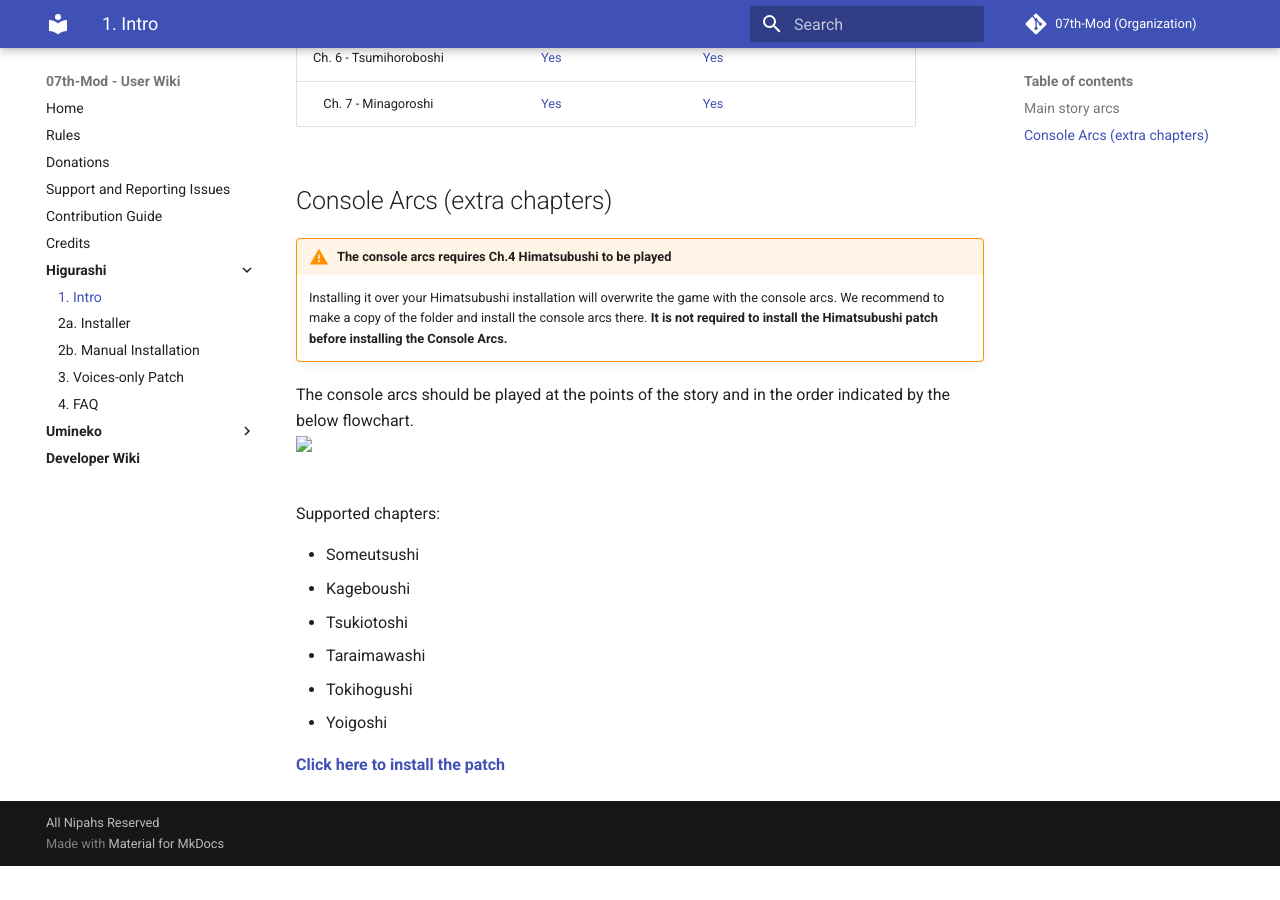
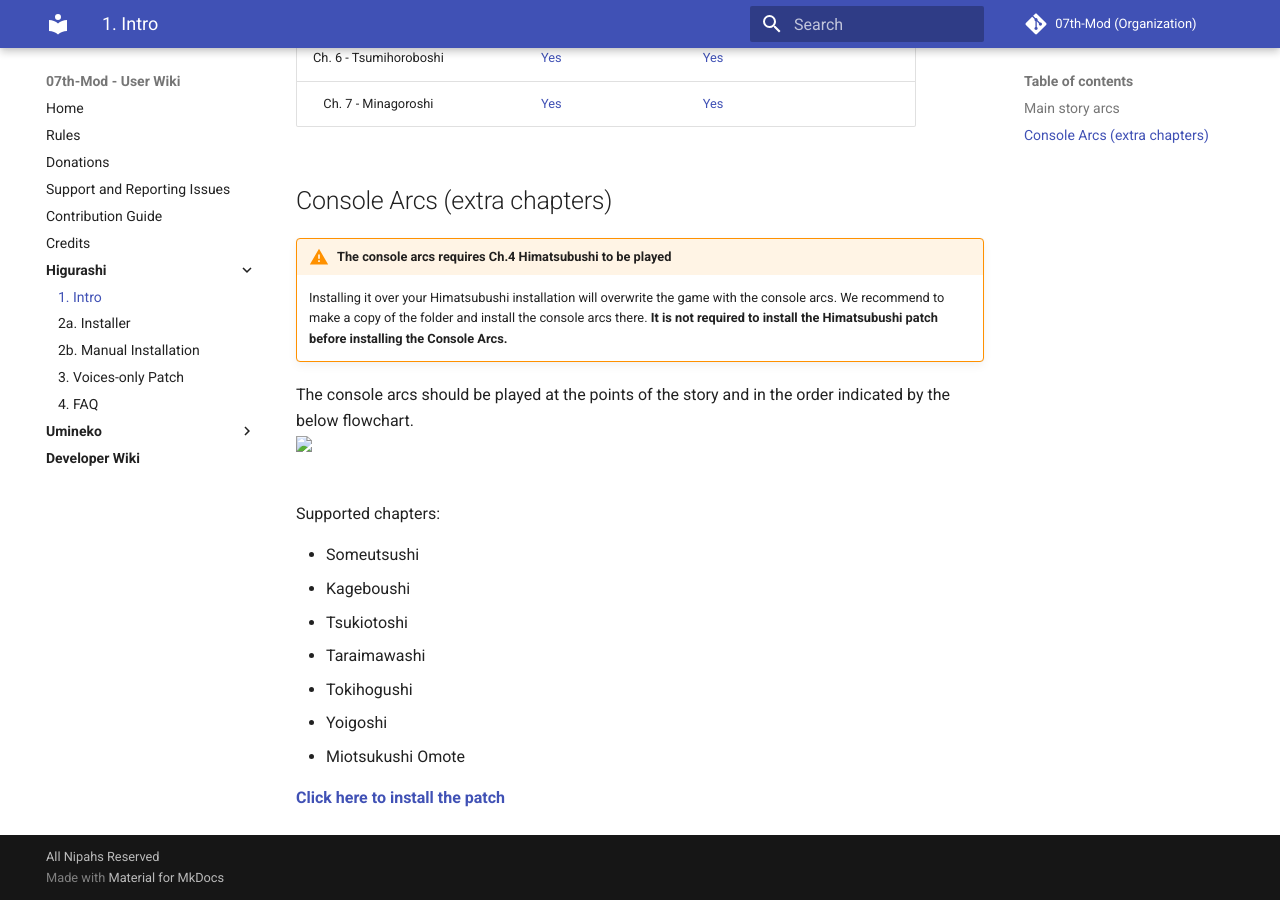
Before and after one commit to 07th-mod/wiki, an MkDocs documentation site: the page built from docs/Higurashi/Higurashi-Getting-started.md, in a window 1280 px wide and 900 px high, scrolled down 877 px. Built offline with MkDocs 1.6.1 and Material for MkDocs 9.7.7, drawn with Linux system fonts in a browser that asks for light colours; before the commit the page ends 1743 px from its top, so only the background shows below that.

Commit message:
Update for Omote release

```diff
--- a/docs/Higurashi/Higurashi-Getting-started.md
+++ b/docs/Higurashi/Higurashi-Getting-started.md
@@ -82,5 +82,6 @@
 * Taraimawashi
 * Tokihogushi
 * Yoigoshi
+* Miotsukushi Omote
 
 [**Click here to install the patch**](https://07th-mod.com/wiki/Higurashi/Higurashi-Part-1---Voice-and-Graphics-Patch)
```
